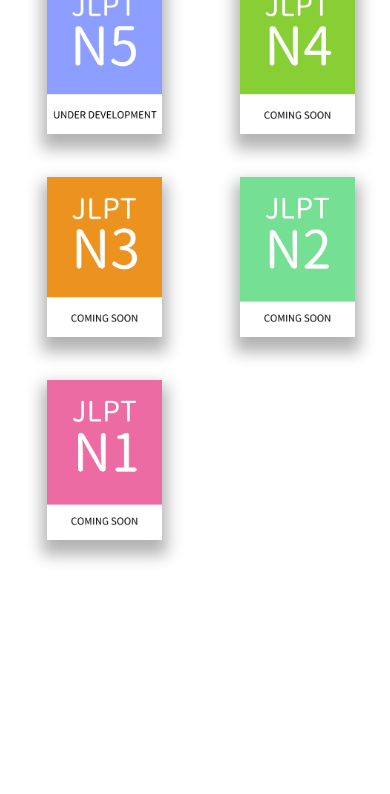
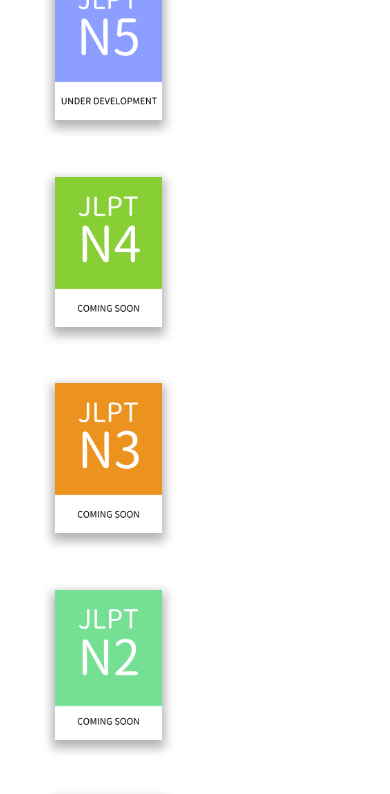
Before and after one commit to Yasuragies/Japanese, a plain HTML site: page index.html in a window 390 px wide. Shown: the part 175-969 px from the top of the page. Before the commit the page ends 844 px from the top, so only its background shows below. Drawn offline with Linux system fonts and the light colour scheme.

Commit message:
Add files via upload

```diff
--- a/index.html
+++ b/index.html
@@ -13,6 +13,7 @@
             <div class="link"><a href="https://www.discord.gg/yasuragi"><i class="fab fa-discord"></i></a><a href="https://www.patreon.com/Yasuragi"><i class="fab fa-patreon"></i></a></div>
             <div class="discord"><a href="https://www.discord.gg/yasuragi">join us on discord<br><h5>Discord.gg/yasuragi</h5></a><a href="https://www.patreon.com/Yasuragi"><br>support us on patreon<br><h5>Discord.gg/yasuragi</h5></a></div>
         </div>
+        <div class="bruh">
             <div class="card">
                 <a href="N5.html"><div class="card-image"></div></a>
             </div>
@@ -30,5 +31,6 @@
             </div>
 
         </div>
+
     </body>
 </html>
--- a/yasu.css
+++ b/yasu.css
@@ -104,237 +104,65 @@ a{
     padding-right: 5px;
 }
 
+.bruh{
+    width: 90%;
+    height: 80%;
+    margin-left: 5%;
+    margin-right: 5%;
+}
 
 .card{
-    padding-top: 10%;
-    padding-left: 15%;
-    display: grid;
-    grid-template-columns: 250px;
-    grid-template-areas: "image";
-    box-shadow: rgba(0, 0, 0, 0.5);
-    height: 350px
+    margin-left: 3%;
+    margin-right: 4%;
+    margin-top: 10%;
+    margin-bottom: 5%;
+    height: 300px;
+    width: 215px;
+    display: inline-block;
+    box-shadow: 0px 10px 15px 5px rgba(0, 0, 0, 0.3);
+
 }
 
 .card-image{
-    padding-left: 15%;
-    grid-area: image;
     background-image: url(first.png);
     background-size: cover;
-    height: 350px;
-    width: 210px;
-    box-shadow:0px 10px 15px 5px rgba(0, 0, 0, 0.3);
-    display: inline-block;
-}
 
-.card{
-    padding-top: 10%;
-    padding-left: 7%;
-    display: grid;
-    grid-template-columns: 250px;
-    grid-template-areas: "image";
-    box-shadow: rgba(0, 0, 0, 0.5);
-    display: inline-block;
 }
 
 .card-image1{
-    padding-left: 15%;
-    grid-area: image;
     background-image: url(second.png);
     background-size: cover;
-    width: 210px;
-    height: 350px;
-    box-shadow:0px 10px 15px 5px rgba(0, 0, 0, 0.3);
-    display: inline-block;
-}
 
-.card{
-    padding-top: 10%;
-    padding-left: 7%;
-    display: grid;
-    grid-template-columns: 250px;
-    grid-template-areas: "image";
-    box-shadow: rgba(0, 0, 0, 0.5);
-    display: inline-block;
 }
 
 .card-image2{
-    padding-left: 15%;
-    grid-area: image;
     background-image: url(third.png);
     background-size: cover;
-    width: 210px;
-    height: 350px;
-    box-shadow:0px 10px 15px 5px rgba(0, 0, 0, 0.3);
-    display: inline-block;
-}
 
-.card{
-    padding-top: 10%;
-    padding-left: 7%;
-    display: grid;
-    grid-template-columns: 250px;
-    grid-template-areas: "image";
-    box-shadow: rgba(0, 0, 0, 0.5);
-    display: inline-block;
 }
 
 .card-image3{
-    padding-left: 15%;
-    grid-area: image;
     background-image: url(fourth.png);
     background-size: cover;
-    width: 210px;
-    height: 350px;
-    box-shadow:0px 10px 15px 5px rgba(0, 0, 0, 0.3);
-    display: inline-block;
-}
 
-.card{
-    padding-top: 10%;
-    padding-left: 7%;
-    display: grid;
-    grid-template-columns: 250px;
-    grid-template-areas: "image";
-    box-shadow: rgba(0, 0, 0, 0.5);
-    display: inline-block;
 }
 
 .card-image4{
-    padding-left: 10%;
-    grid-area: image;
     background-image: url(fifth.png);
     background-size: cover;
-    width: 210px;
-    height: 350px;
-    box-shadow:0px 10px 15px 5px rgba(0, 0, 0, 0.3);
-    display: inline-block;
+
 }
+
+
 
 @media (max-width: 1366px){
 
-    .card{
-        padding-top: 10%;
-        padding-left: 4%;
-        padding-right: 4%;
-        display: inline-block;
-        grid-template-areas: "image";
-        box-shadow: rgba(0, 0, 0, 0.5);
-        height: 262px;
-    }
 
-    .card-image{
-        padding-left: 15%;
-        grid-area: image;
-        background-image: url(first.png);
-        background-size: cover;
-        height: 262px;
-        width: 172px;
-        box-shadow:0px 10px 15px 5px rgba(0, 0, 0, 0.3);
-        display: inline-block;
-    }
-
-    .card-image1{
-        padding-left: 15%;
-        grid-area: image;
-        background-image: url(second.png);
-        background-size: cover;
-        height: 262px;
-        width: 172px;
-        box-shadow:0px 10px 15px 5px rgba(0, 0, 0, 0.3);
-        display: inline-block;
-    }
-
-
-    .card-image2{
-        padding-left: 15%;
-        grid-area: image;
-        background-image: url(third.png);
-        background-size: cover;
-        height: 262px;
-        width: 172px;
-        box-shadow:0px 10px 15px 5px rgba(0, 0, 0, 0.3);
-        display: inline-block;
-    }
-
-    .card-image3{
-        padding-left: 15%;
-        grid-area: image;
-        background-image: url(fourth.png);
-        background-size: cover;
-        height: 262px;
-        width: 172px;
-        box-shadow:0px 10px 15px 5px rgba(0, 0, 0, 0.3);
-        display: inline-block;
-    }
 
 
 
 }
 
-@media (max-width: 1080px){
-
-
-    .card{
-        padding-top: 10%;
-        margin-left: 25px;
-        margin-right: 25px;
-        grid-template-columns: 100px;
-        grid-template-areas: "image";
-        box-shadow: rgba(0, 0, 0, 0.5);
-        height: 250px;
-    }
-
-    .card-image{
-        padding-left: 15%;
-        grid-area: image;
-        background-image: url(first.png);
-        background-size: cover;
-        width: 250px;
-        height: 390px;
-        box-shadow:0px 10px 15px 5px rgba(0, 0, 0, 0.3);
-    }
-
-    .card-image1{
-        padding-left: 15%;
-        grid-area: image;
-        background-image: url(second.png);
-        background-size: cover;
-        width: 250px;
-        height: 390px;
-        box-shadow:0px 10px 15px 5px rgba(0, 0, 0, 0.3);
-    }
-
-
-    .card-image2{
-        padding-left: 15%;
-        grid-area: image;
-        background-image: url(third.png);
-        background-size: cover;
-        width: 250px;
-        height: 390px;
-        box-shadow:0px 10px 15px 5px rgba(0, 0, 0, 0.3);
-    }
-
-    .card-image3{
-        padding-left: 15%;
-        grid-area: image;
-        background-image: url(fourth.png);
-        background-size: cover;
-        width: 250px;
-        height: 390px;
-        box-shadow:0px 10px 15px 5px rgba(0, 0, 0, 0.3);
-    }
-
-    .card-image4{
-        padding-left: 10%;
-        grid-area: image;
-        background-image: url(fifth.png);
-        background-size: cover;
-        width: 250px;
-        height: 390px;
-        box-shadow:0px 10px 15px 5px rgba(0, 0, 0, 0.3);
-    }
-}
 
 @media (orientation: portrait){
     .header{
@@ -361,70 +189,53 @@ a{
         display: none;
     }
 
+    .bruh{
+        width: 90%;
+        height: 80%;
+        margin-left: 5%;
+        margin-right: 5%;
+    }
+
     .card{
-        grid-template-columns: 10px;
-        grid-template-areas: "image";
-        box-shadow: rgba(0, 0, 0, 0.5);
+        margin-left: 10%;
+        margin-right: 10%;
+        margin-top: 10%;
+        margin-bottom: 5%;
+        height: 150px;
+        width: 107px;
         display: inline-block;
-        height: 160px;
-        margin-left: 8%;
-        margin-right: 7%;
+        box-shadow: 0px 5px 10px 3px rgba(0, 0, 0, 0.3);
+
     }
 
     .card-image{
-        padding-left: 15%;
-        grid-area: image;
         background-image: url(first.png);
         background-size: cover;
-        width: 100px;
-        height: 160px;
-        box-shadow:0px 10px 15px 5px rgba(0, 0, 0, 0.3);
-        display: inline-block;
+
     }
 
     .card-image1{
-        padding-left: 15%;
-        grid-area: image;
         background-image: url(second.png);
         background-size: cover;
-        width: 100px;
-        height: 160px;
-        box-shadow:0px 10px 15px 5px rgba(0, 0, 0, 0.3);
-        display: inline-block;
+
     }
 
-
     .card-image2{
-        padding-left: 15%;
-        grid-area: image;
         background-image: url(third.png);
         background-size: cover;
-        width: 100px;
-        height: 160px;
-        box-shadow:0px 10px 15px 5px rgba(0, 0, 0, 0.3);
-        display: inline-block;
+
     }
 
     .card-image3{
-        padding-left: 15%;
-        grid-area: image;
         background-image: url(fourth.png);
         background-size: cover;
-        width: 100px;
-        height: 160px;
-        box-shadow:0px 10px 15px 5px rgba(0, 0, 0, 0.3);
-        display: inline-block;
+
     }
 
     .card-image4{
-        padding-left: 15%;
-        grid-area: image;
         background-image: url(fifth.png);
         background-size: cover;
-        width: 100px;
-        height: 160px;
-        box-shadow:0px 10px 15px 5px rgba(0, 0, 0, 0.3);
-        display: inline-block;
+
     }
 
 }
```
Lines whose indentation alone changed are shown as unchanged.
